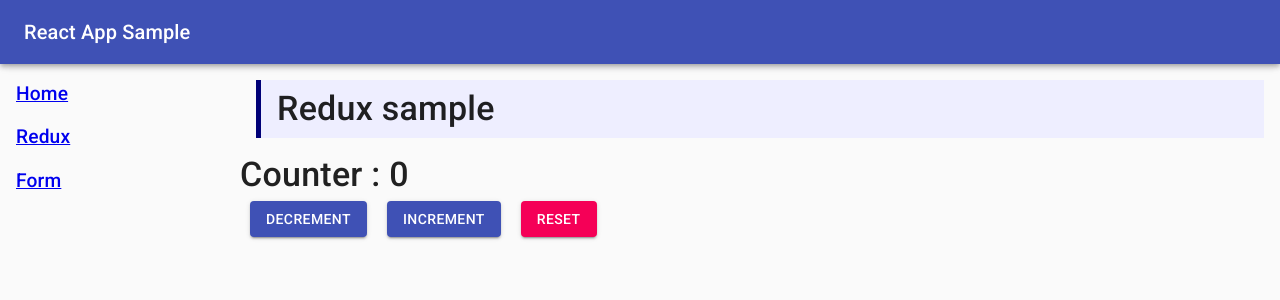
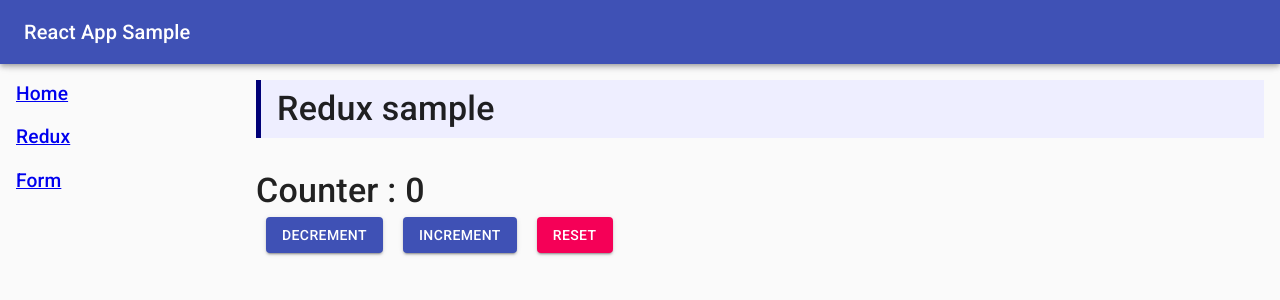
Before and after one commit to youkidkk/react-app-sample, a React (Create React App) app: page /redux in a window 1280 px wide. Shown: the top 300 px of the page. Built offline with nearby package versions, Linux system fonts and the light colour scheme.

Commit message:
コンテンツのマージン、パディングを調整

```diff
--- a/src/App.js
+++ b/src/App.js
@@ -26,6 +26,7 @@ const useStyles = makeStyles((theme) => ({
   },
   main: {
     flex: 1,
+    padding: "1rem",
   },
 }));
 
--- a/src/common/contents-title.js
+++ b/src/common/contents-title.js
@@ -3,7 +3,7 @@ import { makeStyles } from "@material-ui/core/styles";
 
 const useStyles = makeStyles((theme) => ({
   title: {
-    margin: "1rem 1rem",
+    marginBottom: "2rem",
     padding: "0.5rem 1.0rem",
     borderLeft: "5px solid #000077",
     background: "#eeeeff",
```
